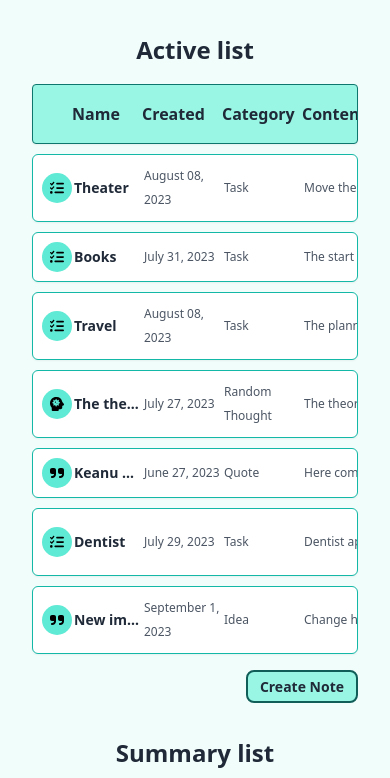
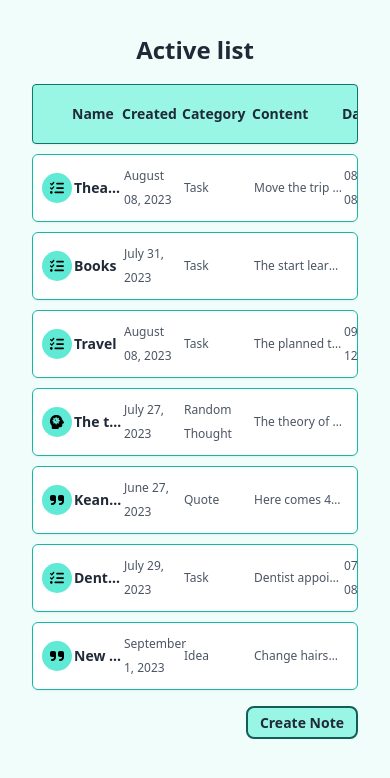
Before and after one commit to KsanaSal/radency-notes-app-react, a React (Vite) app: page / in a window 390 px wide. Shown: the top 778 px of the page. Built offline with nearby package versions, Linux system fonts and the light colour scheme.

Commit message:
+ corrected the tables

```diff
--- a/src/components/activeArchiveTable/ActiveArchiveBodyTable.tsx
+++ b/src/components/activeArchiveTable/ActiveArchiveBodyTable.tsx
@@ -63,16 +63,16 @@ const ActiveArchiveBodyTable = ({ type }: { type: "active" | "archived" }) => {
                                 />
                             </div>
                         </td>
-                        <td className="w-[70px] md:w-[100px] lg:w-[130px] shrink-0 text-gray-800 text-[14px] sm:text-[16px] lg:text-[18px] font-semibold truncate text-ellipsis white-space: nowrap">
+                        <td className="w-[50px] md:w-[100px] lg:w-[130px] shrink-0 text-gray-800 text-[14px] sm:text-[16px] lg:text-[18px] font-semibold truncate text-ellipsis white-space: nowrap">
                             {item.nameTitle}
                         </td>
-                        <td className="w-[80px] md:[110px] lg:w-[140px] shrink-0">
+                        <td className="w-[60px] md:[110px] lg:w-[140px] shrink-0">
                             {item.createDate}
                         </td>
-                        <td className="w-[80px] md:w-[100px] lg:w-[130px] shrink-0">
+                        <td className="w-[70px] md:w-[100px] lg:w-[130px] shrink-0">
                             {item.categoryName}
                         </td>
-                        <td className="w-[130px] md:w-[200px] lg:w-[250px] shrink-0 truncate text-ellipsis white-space: nowrap">
+                        <td className="w-[90px] md:w-[200px] lg:w-[250px] shrink-0 truncate text-ellipsis white-space: nowrap">
                             {item.content}
                         </td>
                         <td className="w-[70px] md:w-[100px] lg:w-[130px] shrink-0">
@@ -81,7 +81,7 @@ const ActiveArchiveBodyTable = ({ type }: { type: "active" | "archived" }) => {
                         <td
                             className={`flex gap-5 ${
                                 isActive
-                                    ? "w-[80px] md:w-[100px] lg:w-[130px]"
+                                    ? "w-[70px] md:w-[100px] lg:w-[130px]"
                                     : "w-[30px] md:w-[40px] lg:w-[50px]"
                             } shrink-0`}
                         >
--- a/src/components/activeArchiveTable/ActiveArchiveHeadTable.tsx
+++ b/src/components/activeArchiveTable/ActiveArchiveHeadTable.tsx
@@ -6,21 +6,21 @@ const ActiveArchiveHeadTable = ({ type }: { type: "active" | "archived" }) => {
     const isActive = type === "active";
     return (
         <thead>
-            <tr className=" flex justify-between text-left text-[16px] sm:text-[18px] md:text-[20px] lg:text-[24px] font-semibold py-4 px-2 bg-teal-200 border border-teal-700 rounded-[4px] overflow-hidden shadow-sm hover:shadow-md">
+            <tr className=" flex justify-between text-left text-[14px] sm:text-[18px] md:text-[20px] lg:text-[24px] font-semibold py-4 px-2 bg-teal-200 border border-teal-700 rounded-[4px] overflow-hidden shadow-sm hover:shadow-md">
                 <th className="w-[30px] md:w-[40px] lg:w-[55px] shrink-0"></th>
-                <th className="w-[70px] md:w-[100px] lg:w-[130px] shrink-0">
+                <th className="w-[50px] md:w-[100px] lg:w-[130px] shrink-0">
                     Name
                 </th>
-                <th className="w-[80px] md:[110px] lg:w-[140px] shrink-0">
+                <th className="w-[60px] md:[110px] lg:w-[140px] shrink-0">
                     Created
                 </th>
-                <th className="w-[80px] md:w-[100px] lg:w-[130px] shrink-0">
+                <th className="w-[70px] md:w-[100px] lg:w-[130px] shrink-0">
                     Category
                 </th>
-                <th className="w-[130px] md:w-[200px] lg:w-[250px] shrink-0">
+                <th className="w-[90px] md:w-[200px] lg:w-[250px] shrink-0">
                     Content
                 </th>
-                <th className="w-[70px] md:w-[100px] lg:w-[130px] shrink-0">
+                <th className="w-[60px] md:w-[100px] lg:w-[130px] shrink-0">
                     Dates
                 </th>
                 <th
--- a/src/components/summaryTable/SummaryBodyTable.tsx
+++ b/src/components/summaryTable/SummaryBodyTable.tsx
@@ -23,17 +23,17 @@ const SummaryBodyTable = () => {
                                 />
                             </div>
                         </td>
-                        <td className="w-[250px] md:w-[450px] lg:w-[550px] shrink-0 text-gray-800 font-semibold text-[14px] sm:text-[16px] lg:text-[18px]">
+                        <td className="w-[200px] md:w-[450px] lg:w-[550px] shrink-0 text-gray-800 font-semibold text-[14px] sm:text-[16px] lg:text-[18px]">
                             {category.categoryName}
                         </td>
-                        <td className="w-[100px] md:w-[170px] lg:w-[270px] shrink-0">
+                        <td className="w-[90px] md:w-[170px] lg:w-[270px] shrink-0">
                             {countNotesCategory(
                                 category.categoryId,
                                 false,
                                 notes
                             )}
                         </td>
-                        <td className="w-[100px] md:w-[170px] lg:w-[270px] shrink-0">
+                        <td className="w-[90px] md:w-[170px] lg:w-[270px] shrink-0">
                             {countNotesCategory(
                                 category.categoryId,
                                 true,
--- a/src/components/summaryTable/SummaryHeadTable.tsx
+++ b/src/components/summaryTable/SummaryHeadTable.tsx
@@ -3,13 +3,13 @@ const SummaryHeadTable = () => {
         <thead>
             <tr className=" flex text-left text-[16px] sm:text-[18px] md:text-[20px] lg:text-[24px] font-semibold py-4 px-2 bg-teal-200 border border-teal-700 rounded-[4px] overflow-hidden shadow-sm hover:shadow-md">
                 <th className="w-[30px] md:w-[50px] lg:w-[70px] shrink-0"></th>
-                <th className="w-[250px] md:w-[450px] lg:w-[550px] shrink-0">
+                <th className="w-[200px] md:w-[450px] lg:w-[550px] shrink-0">
                     Note Category
                 </th>
-                <th className="w-[100px] md:w-[170px] lg:w-[270px] shrink-0">
+                <th className="w-[90px] md:w-[170px] lg:w-[270px] shrink-0">
                     Active
                 </th>
-                <th className="w-[100px] md:w-[170px] lg:w-[270px] shrink-0">
+                <th className="w-[90px] md:w-[170px] lg:w-[270px] shrink-0">
                     Archived
                 </th>
             </tr>
```
